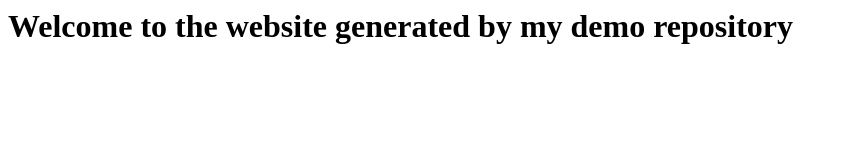
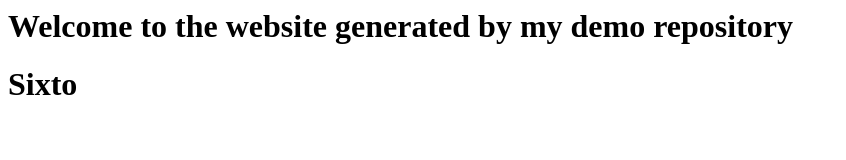
Before and after one commit to Foodies-Devs/demo-repository, a website: page index.html in a window 1280 px wide. Shown: the whole page, without its empty margins (0-846 px from the left). Drawn offline with Linux system fonts and the light colour scheme.

Commit message:
Commit message

```diff
--- a/index.html
+++ b/index.html
@@ -1 +1,3 @@
 <h1>Welcome to the website generated by my demo repository</h1>
+
+<h1> Sixto </h1>
```
